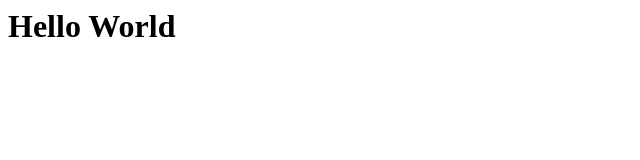
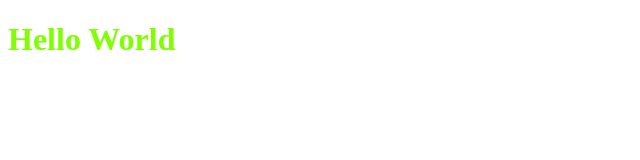
Before and after one commit to Jasonth47/clproject, a plain HTML site: page index.html in a window 1280 px wide. Shown: the whole page, without its empty margins (0-640 px from the left). Drawn offline with Linux system fonts and the light colour scheme.

Commit message:
changed h1 color

```diff
--- a/index.html
+++ b/index.html
@@ -1,2 +1,11 @@
-<h1>Hello World
-</h1>
+<!DOCTYPE html>
+<html>
+<head>
+<link rel="stylesheet" href="style.css">
+</head>
+<body>
+    <h1 class="hello">Hello World</h1>
+
+
+</body>
+</html>
--- /dev/null
+++ b/style.css
@@ -0,0 +1,3 @@
+.hello {
+    color: chartreuse;
+}
```
Also changed, not shown: style.css/style.css (deleted).
